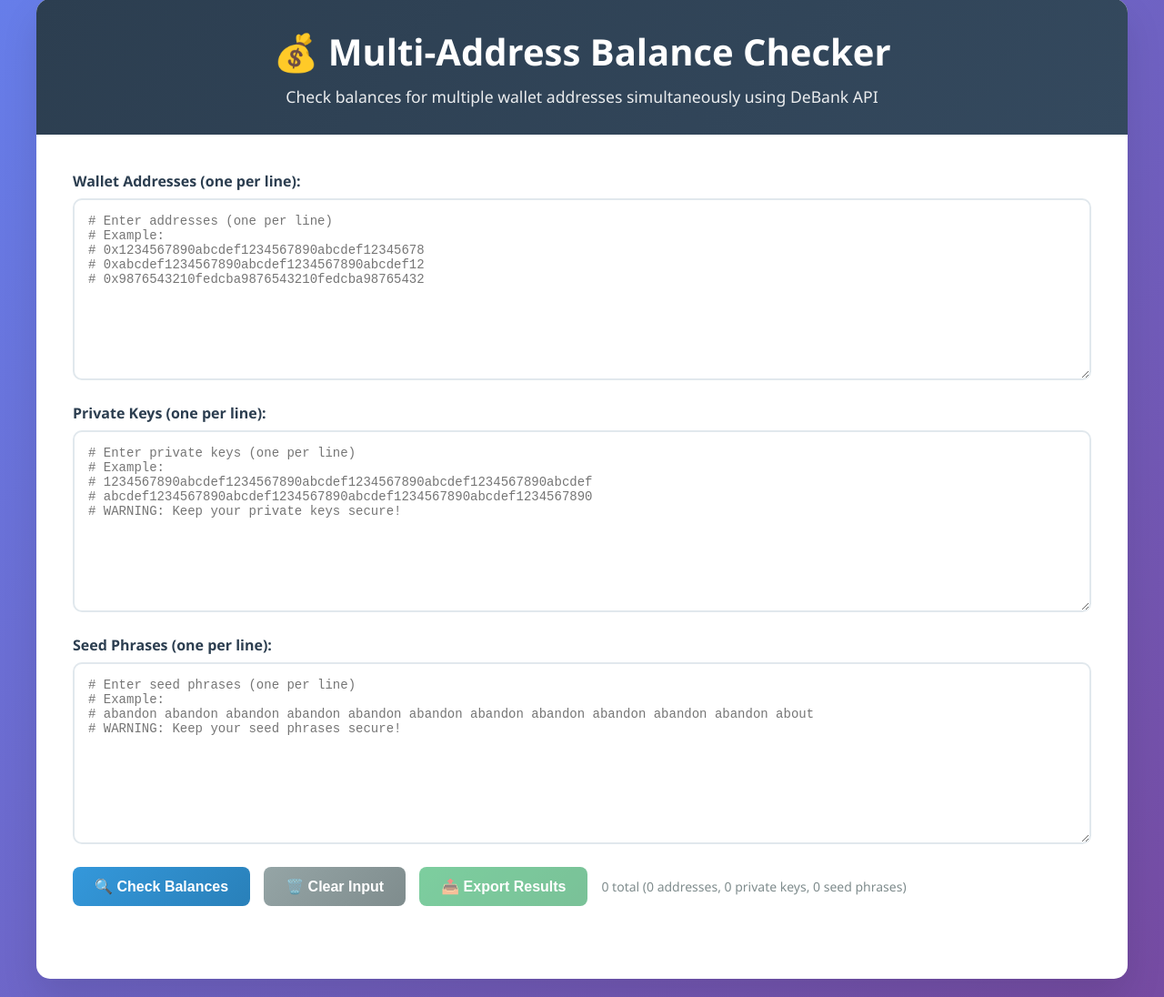
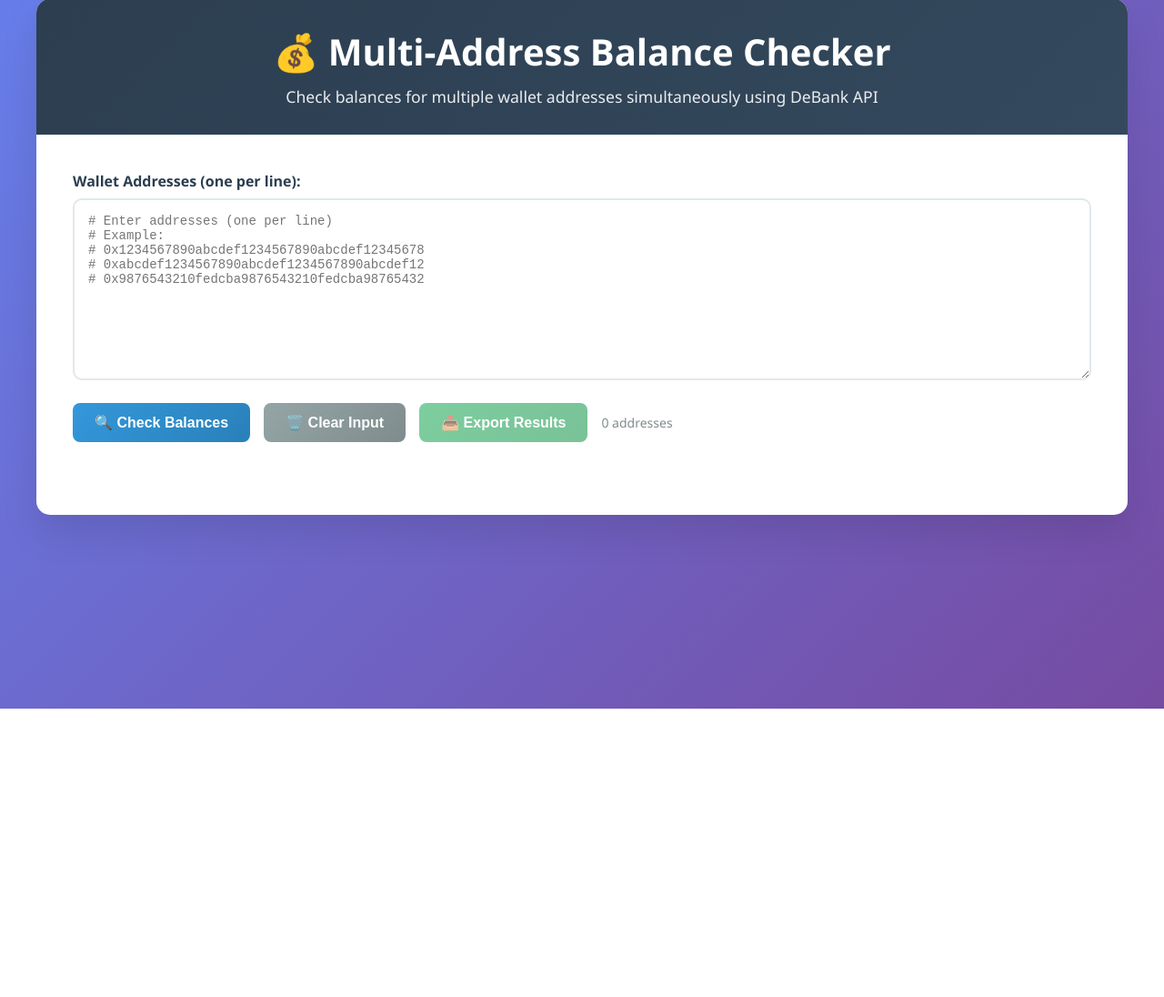
Before and after one commit to condaalpha/balance_check, a FastAPI app: page / in a window 1280 px wide. Shown: the part 21-1117 px from the top of the page at 91% size. After the commit the page ends 800 px from the top, so only its background shows below. Run offline with FastAPI, Linux system fonts and the light colour scheme.

Commit message:
remove pks and seeds func

```diff
--- a/balance_check/templates/index.html
+++ b/balance_check/templates/index.html
@@ -320,7 +320,7 @@
             ></textarea>
           </div>
 
-          <div class="input-group">
+          <!-- <div class="input-group">
             <label for="privateKeys">Private Keys (one per line):</label>
             <textarea
               id="privateKeys"
@@ -334,7 +334,7 @@
               id="seedPhrases"
               placeholder="# Enter seed phrases (one per line)&#10;# Example:&#10;# abandon abandon abandon abandon abandon abandon abandon abandon abandon abandon abandon about&#10;# WARNING: Keep your seed phrases secure!"
             ></textarea>
-          </div>
+          </div> -->
 
           <div class="controls">
             <button
```
